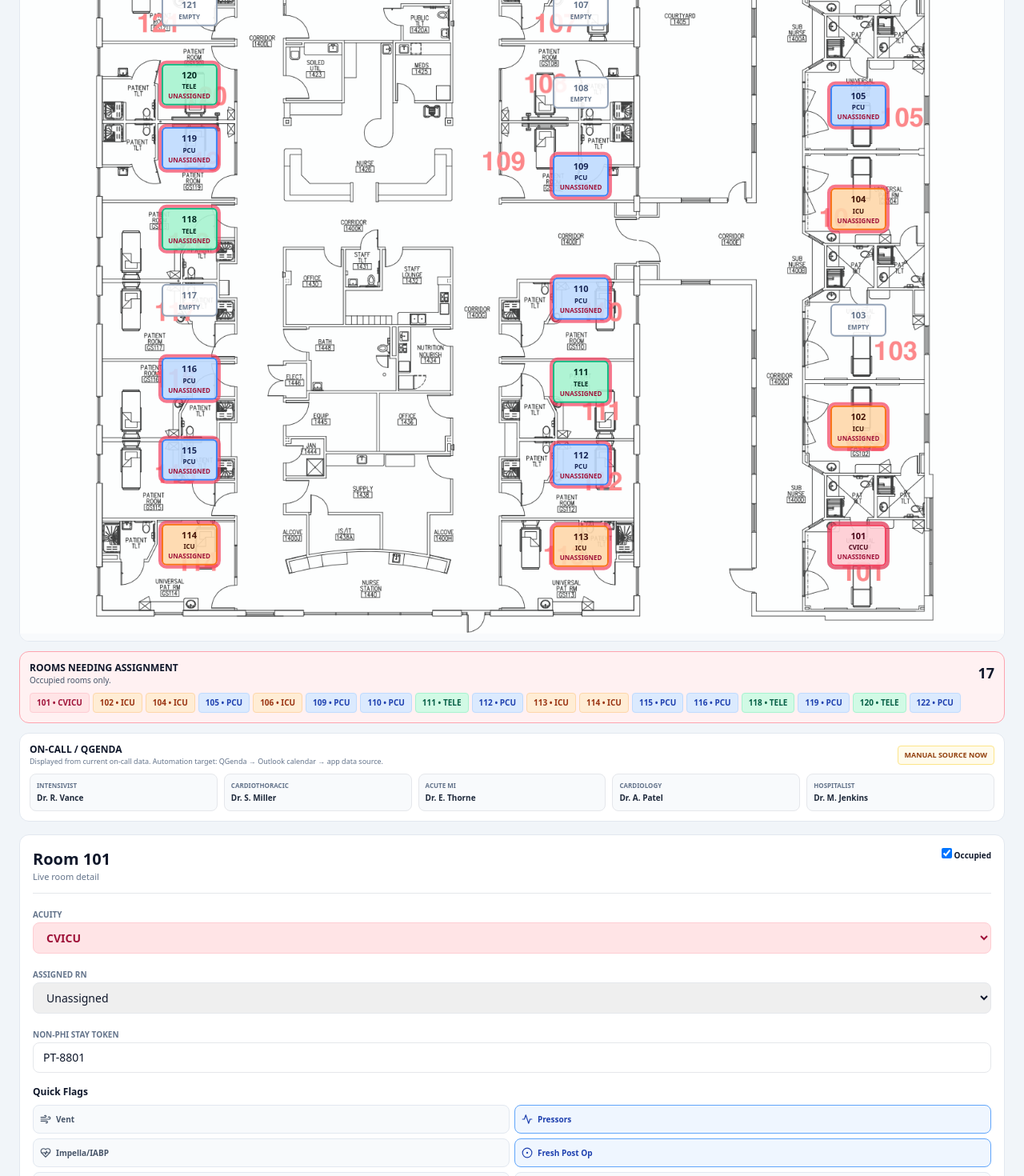
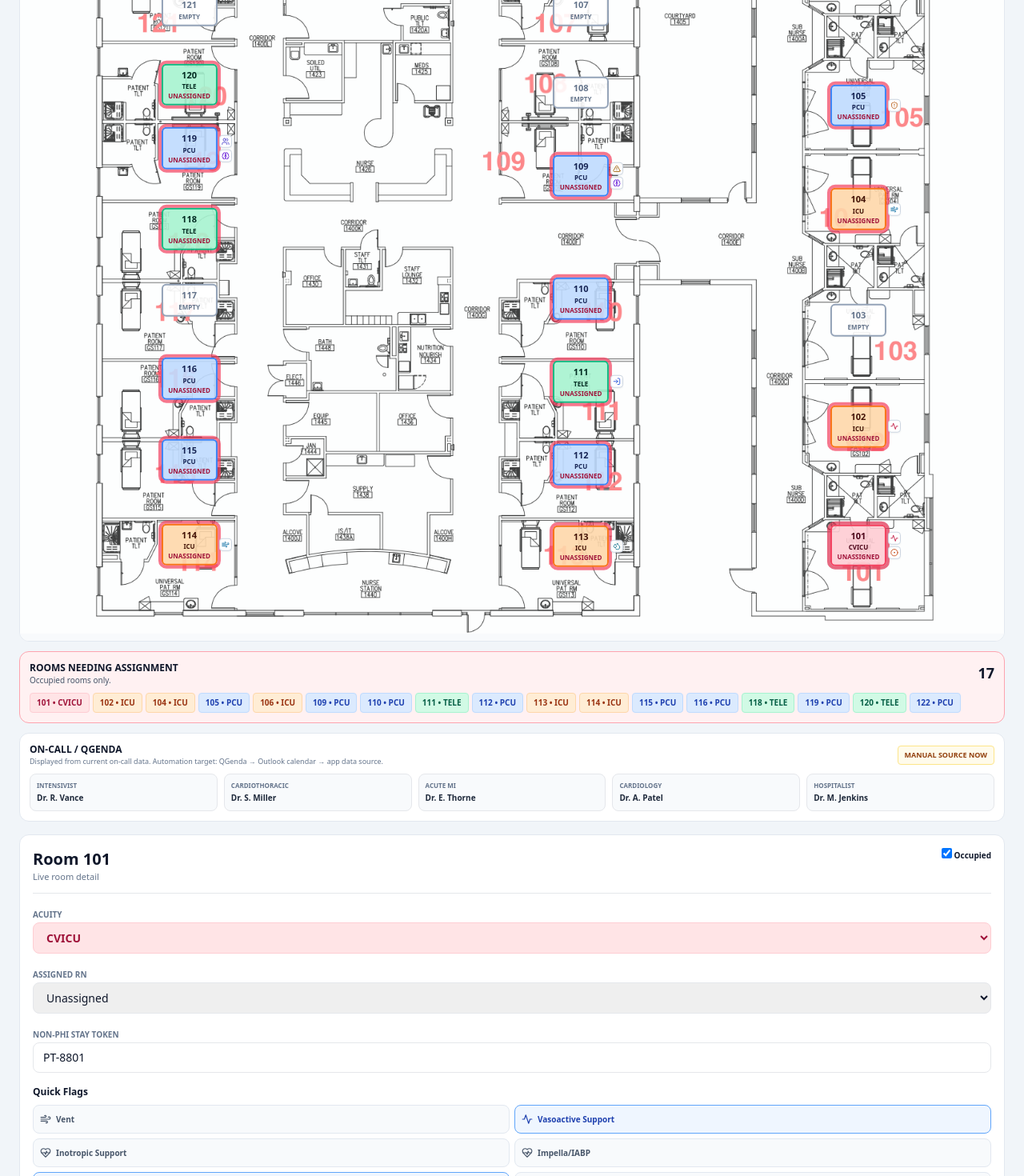
Before and after one commit to regelus19/1e-assignment-engine, a React (Vite) app: page / in a window 1280 px wide. Shown: the part 2260-3730 px from the top of the page at 80% size. Built offline with nearby package versions, Linux system fonts and the light colour scheme.

Commit message:
Show quick-flag icons beside room tiles and update support flags

```diff
--- a/src/components/FloorPlanCurrentStaffing.tsx
+++ b/src/components/FloorPlanCurrentStaffing.tsx
@@ -21,7 +21,9 @@ const ACUITY_STYLES: Record<AcuityLevel, { badge: string; room: string }> = {
 };
 
 const FLAGS: { flag: ComplexityFlag; label: string; icon: React.ReactNode }[] = [
-  { flag: 'Vent', label: 'Vent', icon: <Wind className="w-3.5 h-3.5" /> }, { flag: 'Pressors', label: 'Pressors', icon: <Activity className="w-3.5 h-3.5" /> },
+  { flag: 'Vent', label: 'Vent', icon: <Wind className="w-3.5 h-3.5" /> },
+  { flag: 'Vasoactive Support', label: 'Vasoactive Support', icon: <Activity className="w-3.5 h-3.5" /> },
+  { flag: 'Inotropic Support', label: 'Inotropic Support', icon: <HeartPulse className="w-3.5 h-3.5" /> },
   { flag: 'Impella/IABP', label: 'Impella/IABP', icon: <HeartPulse className="w-3.5 h-3.5" /> }, { flag: 'Fresh Post-Op', label: 'Fresh Post Op', icon: <CircleDot className="w-3.5 h-3.5" /> },
   { flag: 'HD/Dialysis', label: 'HD/Dialysis', icon: <Droplets className="w-3.5 h-3.5" /> }, { flag: 'Isolation', label: 'Isolation', icon: <ShieldAlert className="w-3.5 h-3.5" /> },
   { flag: 'Sitter/Safety', label: 'Sitter/Safety', icon: <Users className="w-3.5 h-3.5" /> }, { flag: 'High Fall Risk', label: 'High Fall Risk', icon: <AlertTriangle className="w-3.5 h-3.5" /> },
@@ -41,11 +43,33 @@ const pairLabel = (staff: NurseStaff, roster: NurseStaff[]) => {
 };
 const isBedsideRole = (staff: NurseStaff) => ['RN', 'CHG', 'Preceptor'].includes(staff.role);
 const canReceivePatients = (staff: NurseStaff) => isBedsideRole(staff) && ['ACTIVE', 'RECALLED'].includes(staff.staffStatus);
+const roomHasFlag = (room: PatientRoom, flag: ComplexityFlag) => flag === 'Vasoactive Support'
+  ? room.flags.includes('Vasoactive Support') || room.flags.includes('Pressors')
+  : room.flags.includes(flag);
 const dischargeHouse = (room: PatientRoom, size='w-3 h-3') => room.flags.includes('Expected DC')
   ? <Home aria-label="Expected discharge" className={`${size} inline-block text-emerald-600 fill-emerald-100`} />
   : room.flags.includes('Possible DC')
     ? <Home aria-label="Possible discharge" className={`${size} inline-block text-amber-500 fill-amber-100`} />
     : null;
+const roomFlagIcons = (room: PatientRoom) => {
+  const items: { key: string; label: string; node: React.ReactNode }[] = [];
+  if (room.flags.includes('Vent')) items.push({ key:'vent', label:'Vent', node:<Wind className="w-2.5 h-2.5 text-sky-700"/> });
+  if (room.flags.includes('Vasoactive Support') || room.flags.includes('Pressors')) items.push({ key:'vaso', label:'Vasoactive Support', node:<Activity className="w-2.5 h-2.5 text-rose-700"/> });
+  if (room.flags.includes('Inotropic Support')) items.push({ key:'ino', label:'Inotropic Support', node:<HeartPulse className="w-2.5 h-2.5 text-fuchsia-700"/> });
+  if (room.flags.includes('Impella/IABP')) items.push({ key:'mcs', label:'Impella/IABP', node:<HeartPulse className="w-2.5 h-2.5 text-purple-700"/> });
+  if (room.flags.includes('Fresh Post-Op')) items.push({ key:'postop', label:'Fresh Post Op', node:<CircleDot className="w-2.5 h-2.5 text-orange-700"/> });
+  if (room.flags.includes('HD/Dialysis')) items.push({ key:'hd', label:'HD/Dialysis', node:<Droplets className="w-2.5 h-2.5 text-cyan-700"/> });
+  if (room.flags.includes('Isolation')) items.push({ key:'iso', label:'Isolation', node:<ShieldAlert className="w-2.5 h-2.5 text-amber-700"/> });
+  if (room.flags.includes('Sitter/Safety')) items.push({ key:'sitter', label:'Sitter/Safety', node:<Users className="w-2.5 h-2.5 text-indigo-700"/> });
+  if (room.flags.includes('High Fall Risk')) items.push({ key:'fall', label:'High Fall Risk', node:<AlertTriangle className="w-2.5 h-2.5 text-yellow-700"/> });
+  if (room.flags.includes('Confused')) items.push({ key:'confused', label:'Confused', node:<Brain className="w-2.5 h-2.5 text-violet-700"/> });
+  if (room.flags.includes('Admission')) items.push({ key:'admit', label:'Recent Admission', node:<LogIn className="w-2.5 h-2.5 text-blue-700"/> });
+  if (room.flags.includes('Transfer')) items.push({ key:'transfer', label:'Pending Transfer', node:<MoveRight className="w-2.5 h-2.5 text-slate-700"/> });
+  if (room.flags.includes('Possible DC')) items.push({ key:'possdc', label:'Possible DC', node:<Home className="w-2.5 h-2.5 text-amber-500 fill-amber-100"/> });
+  if (room.flags.includes('Expected DC')) items.push({ key:'expdc', label:'Expected DC', node:<Home className="w-2.5 h-2.5 text-emerald-600 fill-emerald-100"/> });
+  if (room.flags.includes('BLOCKED')) items.push({ key:'blocked', label:'BLOCKED', node:<Ban className="w-2.5 h-2.5 text-rose-800"/> });
+  return items.length ? <span className="absolute left-full ml-1 top-1/2 -translate-y-1/2 flex flex-col gap-0.5 pointer-events-none">{items.map(i=><span key={i.key} title={i.label} className="w-4 h-4 rounded bg-white/95 border border-slate-300 shadow-sm flex items-center justify-center">{i.node}</span>)}</span> : null;
+};
 
 export const FloorPlanCurrentStaffing: React.FC<Props> = ({ currentShift, onRoomChange, onAssignRoom, onRecallPrevious }) => {
   const occupied = currentShift.rooms.filter(r => r.isOccupied);
@@ -62,8 +86,9 @@ export const FloorPlanCurrentStaffing: React.FC<Props> = ({ currentShift, onRoom
   const setAcuity = (acuity: AcuityLevel) => selectedRoom && onRoomChange({ ...selectedRoom, acuity, acuityConfirmed: true, isOccupied: true });
   const toggleFlag = (flag: ComplexityFlag) => {
     if (!selectedRoom) return;
-    const exists = selectedRoom.flags.includes(flag);
-    let flags = exists ? selectedRoom.flags.filter(f => f !== flag) : [...selectedRoom.flags, flag];
+    const exists = roomHasFlag(selectedRoom, flag);
+    let flags = selectedRoom.flags.filter(f => !(flag === 'Vasoactive Support' && (f === 'Pressors' || f === 'Vasoactive Support')) && f !== flag);
+    if (!exists) flags = [...flags, flag];
     if (!exists && flag === 'Expected DC') flags = flags.filter(f => f !== 'Possible DC');
     if (!exists && flag === 'Possible DC') flags = flags.filter(f => f !== 'Expected DC');
     onRoomChange({ ...selectedRoom, flags });
@@ -113,7 +138,7 @@ export const FloorPlanCurrentStaffing: React.FC<Props> = ({ currentShift, onRoom
       {manualStaff && <div className="bg-indigo-50 border-2 border-indigo-400 rounded-xl px-4 py-3 flex justify-between gap-3"><div><div className="text-xs font-black uppercase text-indigo-900">Rapid Manual Assignment Active</div><div className="text-sm text-indigo-900"><b>{pairLabel(manualStaff, currentShift.roster)}</b> selected — click occupied rooms in succession. Clicking one of the same nurse's rooms again unassigns it.</div></div><button onClick={() => setManualStaffId(null)} className="bg-white border border-indigo-300 rounded-lg px-3 py-2 text-xs font-bold text-indigo-800 flex items-center gap-1"><X className="w-3.5 h-3.5" />Done</button></div>}
 
       <div className="bg-white border border-slate-200 rounded-xl overflow-hidden">
-        <div className="px-4 py-3 border-b flex justify-between"><div><h2 className="font-black text-sm">1 East Floor Plan — Current Staffing</h2><p className="text-[11px] text-slate-500">✓ assigned • red outline needs assignment • yellow house = Possible DC • green house = Expected DC.</p></div><div className="text-[11px] text-slate-500">Selected: <b>{selectedRoom?.roomNumber}</b></div></div>
+        <div className="px-4 py-3 border-b flex justify-between"><div><h2 className="font-black text-sm">1 East Floor Plan — Current Staffing</h2><p className="text-[11px] text-slate-500">✓ assigned • red outline needs assignment • quick-flag icons appear beside room tiles • yellow house = Possible DC • green house = Expected DC.</p></div><div className="text-[11px] text-slate-500">Selected: <b>{selectedRoom?.roomNumber}</b></div></div>
         <div className="relative bg-slate-50 overflow-hidden" style={{ aspectRatio: '1365 / 1152' }}>
           <img src={floorPlanImage} alt="1 East unit floor plan" className="absolute inset-0 w-full h-full object-contain opacity-75" />
           {currentShift.rooms.map(r => {
@@ -125,10 +150,11 @@ export const FloorPlanCurrentStaffing: React.FC<Props> = ({ currentShift, onRoom
             const acuityMissing = r.isOccupied && r.acuityConfirmed === false;
             const style = !r.isOccupied ? 'bg-white/90 border-slate-400 text-slate-500' : acuityMissing ? 'bg-amber-100 border-amber-500 text-amber-950' : ACUITY_STYLES[r.acuity].room;
             return <button key={r.roomNumber} onClick={() => roomClick(r)} className={`absolute -translate-x-1/2 -translate-y-1/2 w-[5.7%] min-w-[44px] rounded-md border-2 shadow-sm px-1 py-1 text-center ${style} ${selected ? 'ring-4 ring-slate-900/20 z-20' : 'z-10'} ${need ? 'outline outline-4 outline-rose-500/70' : ''} ${belongs ? 'ring-4 ring-indigo-500/70' : ''}`} style={{ left: `${pos.left}%`, top: `${pos.top}%` }}>
-              <div className="font-black text-[11px] flex items-center justify-center gap-0.5">{r.roomNumber}{r.isOccupied && r.assignedNurseId ? ' ✓' : ''}{r.isOccupied && dischargeHouse(r)}</div>
+              <div className="font-black text-[11px] flex items-center justify-center gap-0.5">{r.roomNumber}{r.isOccupied && r.assignedNurseId ? ' ✓' : ''}</div>
               <div className="text-[8px] font-bold">{r.isOccupied ? (acuityMissing ? 'ACUITY?' : r.acuity) : 'EMPTY'}</div>
               {r.isOccupied && <div className={`text-[8px] truncate ${need ? 'font-black text-rose-800' : ''}`}>{nurse ? pairLabel(nurse, currentShift.roster) : 'UNASSIGNED'}</div>}
               {r.flags.includes('BLOCKED') && <div className="text-[7px] font-black text-rose-900">BLOCKED</div>}
+              {r.isOccupied && roomFlagIcons(r)}
             </button>;
           })}
         </div>
@@ -144,7 +170,7 @@ export const FloorPlanCurrentStaffing: React.FC<Props> = ({ currentShift, onRoom
       <div className="mt-3"><label className="text-[10px] uppercase font-black text-slate-500">Acuity</label>{selectedRoom.isOccupied && selectedRoom.acuityConfirmed === false && <div className="mb-1 text-[9px] font-black text-amber-700">ACUITY NOT SET — choose one below</div>}<select value={selectedRoom.acuity} onChange={e => setAcuity(e.target.value as AcuityLevel)} className={`w-full border rounded-lg px-3 py-2 text-sm font-black ${selectedRoom.acuityConfirmed === false ? 'bg-amber-50 border-amber-400 text-amber-900' : ACUITY_STYLES[selectedRoom.acuity].badge}`}><option>CVICU</option><option>ICU</option><option>PCU</option><option>TELE</option></select></div>
       <div className="mt-3"><label className="text-[10px] uppercase font-black text-slate-500">Assigned RN</label><select value={selectedRoom.assignedNurseId || ''} onChange={e => onAssignRoom(selectedRoom.roomNumber, e.target.value || null)} className="w-full border rounded-lg px-3 py-2 text-sm"><option value="">Unassigned</option>{assignableStaff.map(s => <option key={s.id} value={s.id}>{pairLabel(s, currentShift.roster)} — {s.capability} / {s.staffStatus}</option>)}</select>{assignedNurse && <div className="text-[10px] text-slate-500 mt-1">Current: <b>{pairLabel(assignedNurse, currentShift.roster)}</b></div>}</div>
       <div className="mt-3"><label className="text-[10px] uppercase font-black text-slate-500">Non-PHI Stay Token</label><input value={selectedRoom.patientStayId} onChange={e => onRoomChange({ ...selectedRoom, patientStayId: e.target.value })} className="w-full border rounded-lg px-3 py-2 text-sm" /></div>
-      <div className="mt-4"><div className="text-xs font-black mb-2">Quick Flags</div><div className="grid grid-cols-2 gap-1.5">{FLAGS.map(({ flag, label, icon }) => <button key={flag} onClick={() => toggleFlag(flag)} className={`min-h-9 flex items-center gap-1.5 px-2 py-1.5 rounded-lg border text-[10px] font-bold text-left ${selectedRoom.flags.includes(flag) ? 'bg-blue-50 border-blue-400 text-blue-800' : 'bg-slate-50 border-slate-200 text-slate-600'}`}>{icon}<span>{label}</span></button>)}</div></div>
+      <div className="mt-4"><div className="text-xs font-black mb-2">Quick Flags</div><div className="grid grid-cols-2 gap-1.5">{FLAGS.map(({ flag, label, icon }) => <button key={flag} onClick={() => toggleFlag(flag)} className={`min-h-9 flex items-center gap-1.5 px-2 py-1.5 rounded-lg border text-[10px] font-bold text-left ${roomHasFlag(selectedRoom, flag) ? 'bg-blue-50 border-blue-400 text-blue-800' : 'bg-slate-50 border-slate-200 text-slate-600'}`}>{icon}<span>{label}</span></button>)}</div></div>
     </>}</aside>
   </div>;
 };
```
